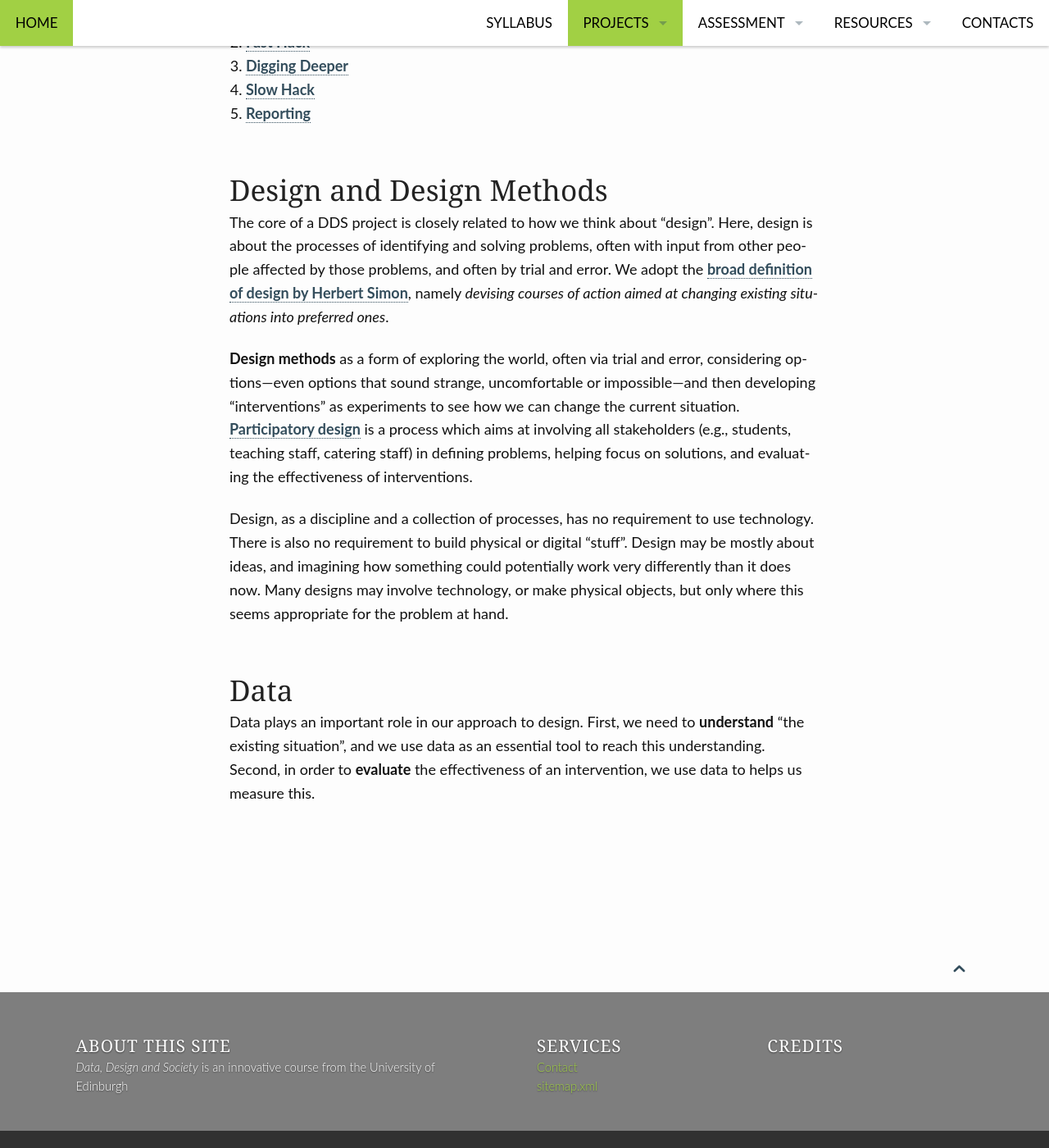
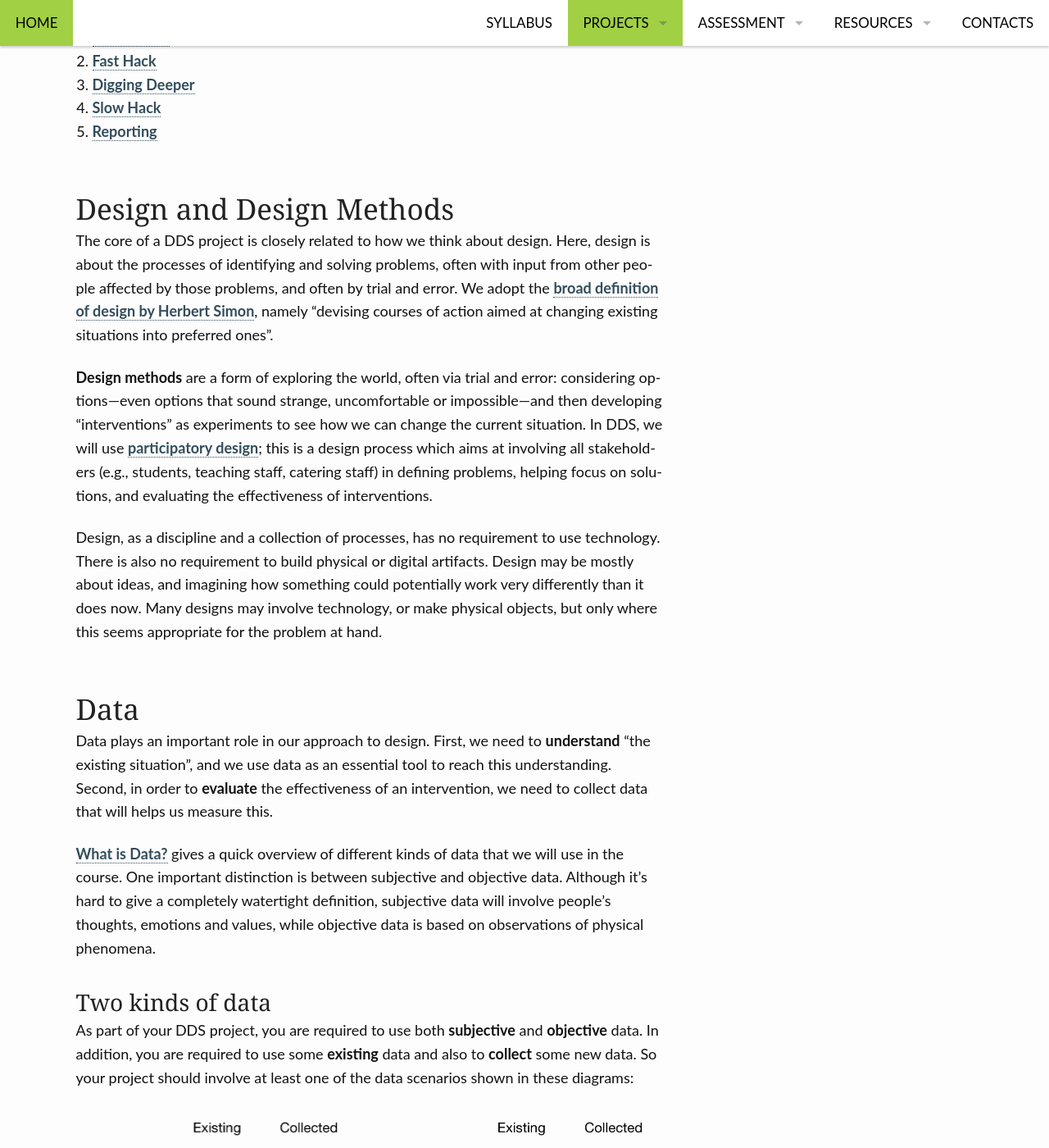
Before and after one commit to edinburghlivinglab/dds, a Jekyll site: the page built from pages/projects.md, in a window 1280 px wide and 1400 px high, scrolled down 1110 px. Shown: the whole window at 82% size. Built offline with Jekyll 4.4.1, drawn with Linux system fonts in a browser that asks for light colours; some of the changed text lies outside the part shown.

Commit message:
two kinds of data

```diff
--- a/pages/projects.md
+++ b/pages/projects.md
@@ -1,10 +1,21 @@
 ---
-layout: page
+layout: page-fullwidth
 title: "Project Overview"
 subheadline: ""
 teaser: ""
 permalink: "/project_overview/"
 ---
+<div class="row">
+<div class="medium-4 medium-push-8 columns" markdown="1">
+<div class="panel radius" markdown="1">
+**Table of Contents**
+{: #toc }
+* TOC
+{:toc}
+</div>
+</div><!-- /.medium-4.columns -->
+
+<div class="medium-8 medium-pull-4 columns" markdown="1">
 
 ## Food and Sustainability in the University
 
@@ -44,26 +55,27 @@ below:
 
 ## Design and Design Methods
 
-The core of a DDS project is closely related to how we think about "design".
+The core of a DDS project is closely related to how we think about design.
 Here, design is about the processes of identifying and solving problems, often
 with input from other people affected by those problems, and often by trial
 and error. We adopt the [broad definition of design by Herbert Simon](https://
 en.wikiquote.org/wiki/Herbert_A._Simon#The_Sciences_of_the_Artificial.2C_1969), namely
-*devising courses of action aimed at changing existing situations
-into preferred ones*.
+"devising courses of action aimed at changing existing situations
+into preferred ones".
 
-**Design methods** as a form of exploring the world, often via trial and error, considering
-options&mdash;even options that sound strange, uncomfortable or
-impossible&mdash;and then developing "interventions" as
-experiments to see how we can change the current situation. [Participatory
-design](https://en.wikipedia.org/wiki/Participatory_design) is a process which
-aims at involving all stakeholders (e.g., students, teaching staff, catering
-staff) in defining problems, helping focus on solutions, and evaluating the
-effectiveness of interventions.
+**Design methods** are a form of exploring the world, often via trial and
+error: considering options&mdash;even options that sound strange,
+uncomfortable or impossible&mdash;and then developing "interventions" as
+experiments to see how we can change the current situation. In DDS, we will
+use [participatory
+design](https://en.wikipedia.org/wiki/Participatory_design); this is a design
+process which aims at involving all stakeholders (e.g., students, teaching
+staff, catering staff) in defining problems, helping focus on solutions, and
+evaluating the effectiveness of interventions.
 
 Design, as a discipline and a collection of processes, has no requirement to
 use technology. There is also no requirement to build physical or digital
-"stuff". Design may be mostly about ideas, and imagining how something could
+artifacts. Design may be mostly about ideas, and imagining how something could
 potentially work very differently than it does now. Many designs may involve
 technology, or make physical objects, but only where this seems appropriate
 for the problem at hand.
@@ -73,4 +85,32 @@ for the problem at hand.
 Data plays an important role in our approach to design. First, we need to
 **understand** "the existing situation", and we use data as an essential tool
 to reach this understanding. Second,  in order to **evaluate** the
-effectiveness of an intervention, we use data to helps us measure this.
+effectiveness of an intervention, we need to collect data that will helps us measure this.
+
+[What is Data?](https://github.com/edinburghlivinglab/dds-notebooks/blob/master/notebooks/what_is_data.ipynb)
+gives a quick overview of different kinds of data that we will use in the
+course. One important distinction is between subjective and objective
+data. Although it's hard to give a completely watertight definition,
+subjective data will involve people's thoughts, emotions and values, while
+objective data is based on observations of physical phenomena.
+
+### <a name="two_kinds_of_data"></a>Two kinds of data {#two_kinds_of_data}
+
+As part of your
+DDS project, you are required to use both **subjective** and **objective** data. In
+addition, you are required to use some **existing** data and also to
+**collect** some new data. So your project should involve at least one of the data scenarios shown in these diagrams:
+
+<div class="t30">
+<ul class="small-block-grid-2">
+<li>
+ <img class="center" src="{{ site.urlimg }}two_kinds_of_data_1.png" />
+</li>
+<li>
+ <img class="center" src="{{ site.urlimg }}two_kinds_of_data_2.png" />
+</li>
+</ul>
+</div>
+
+</div>
+</div>
```
Also changed, not shown: pages/learning_outcomes.md (+0 -2 lines), images/two_kinds_of_data_1.png (added), images/two_kinds_of_data_2.png (added).
